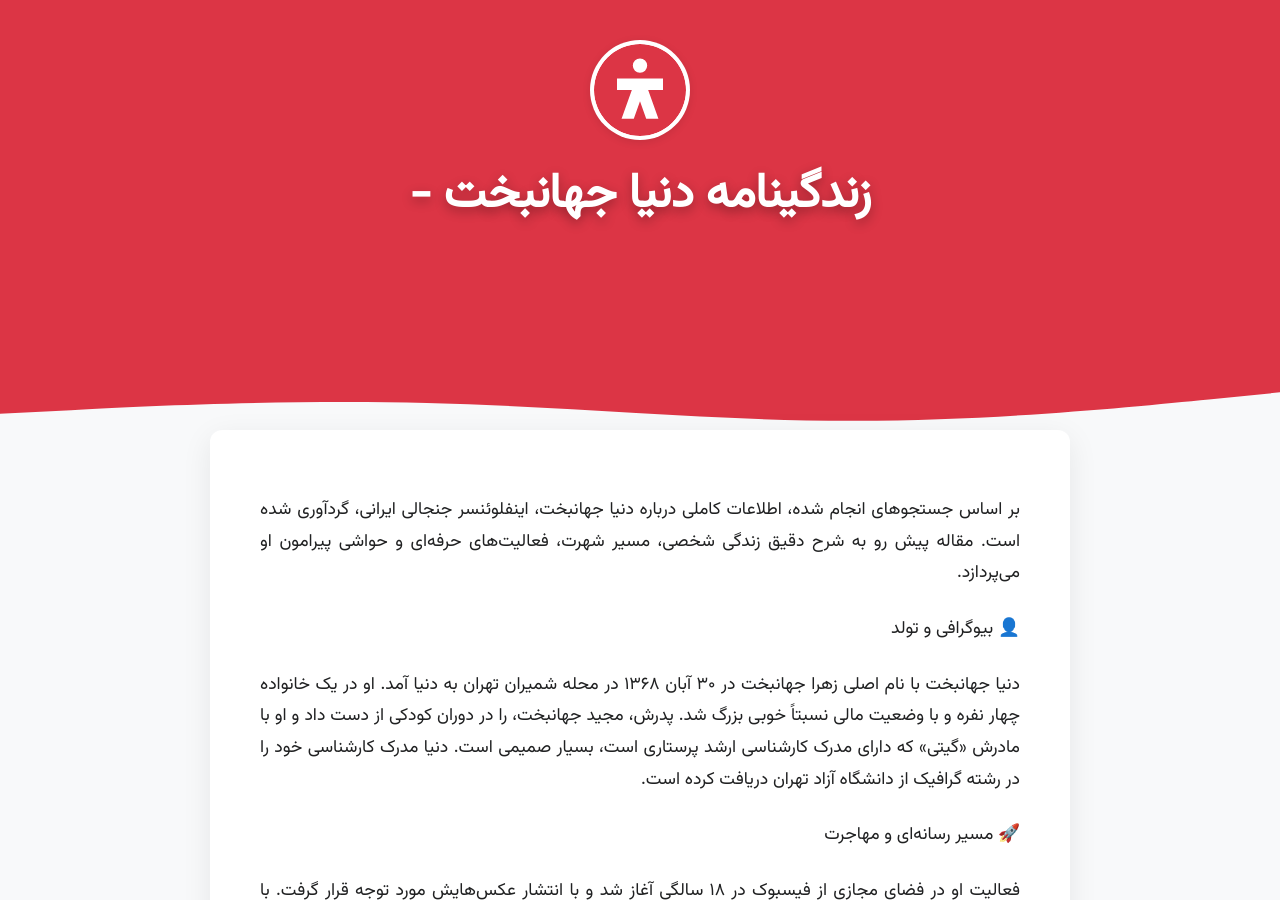
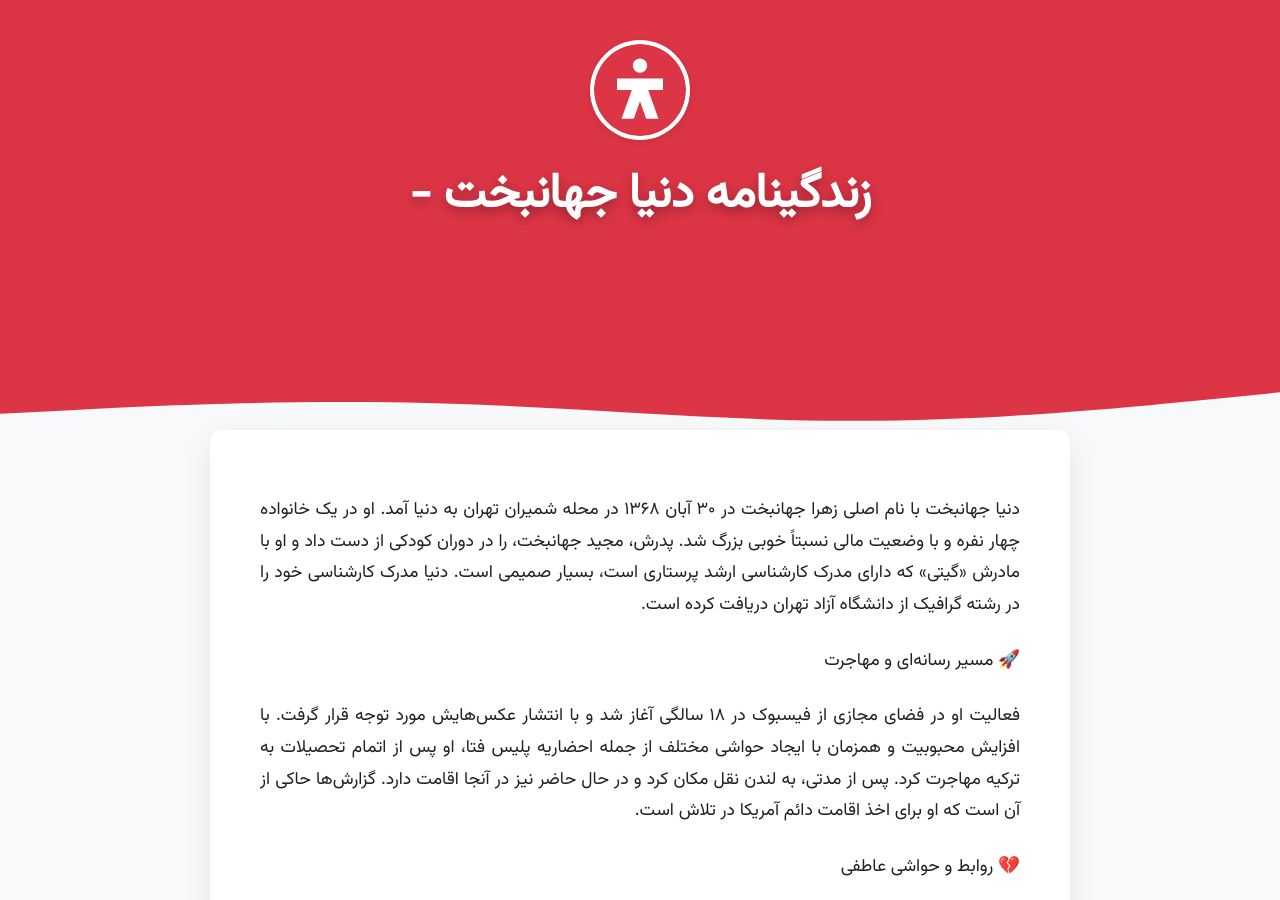
Before and after one commit to darkblog/darkblog.github.io, a Jekyll site: the page built from _posts/2025-9-9-donya-jahanbakht.md, in a window 1280 px wide and 900 px high. Built offline with Jekyll 4.4.1, drawn with Linux system fonts in a browser that asks for light colours.

Commit message:
Update 2025-9-9-donya-jahanbakht.md

```diff
--- a/_posts/2025-9-9-donya-jahanbakht.md
+++ b/_posts/2025-9-9-donya-jahanbakht.md
@@ -3,10 +3,6 @@ layout: post
 permalink: /biography/donya-jahanbakht
 title: زندگینامه دنیا جهانبخت -
 ---
-
-بر اساس جستجوهای انجام شده، اطلاعات کاملی درباره دنیا جهانبخت، اینفلوئنسر جنجالی ایرانی، گردآوری شده است. مقاله پیش رو به شرح دقیق زندگی شخصی، مسیر شهرت، فعالیت‌های حرفه‌ای و حواشی پیرامون او می‌پردازد.
-
-👤 بیوگرافی و تولد
 
 دنیا جهانبخت با نام اصلی زهرا جهانبخت در ۳۰ آبان ۱۳۶۸ در محله شمیران تهران به دنیا آمد. او در یک خانواده چهار نفره و با وضعیت مالی نسبتاً خوبی بزرگ شد. پدرش، مجید جهانبخت، را در دوران کودکی از دست داد و او با مادرش «گیتی» که دارای مدرک کارشناسی ارشد پرستاری است، بسیار صمیمی است. دنیا مدرک کارشناسی خود را در رشته گرافیک از دانشگاه آزاد تهران دریافت کرده است.
 
```
